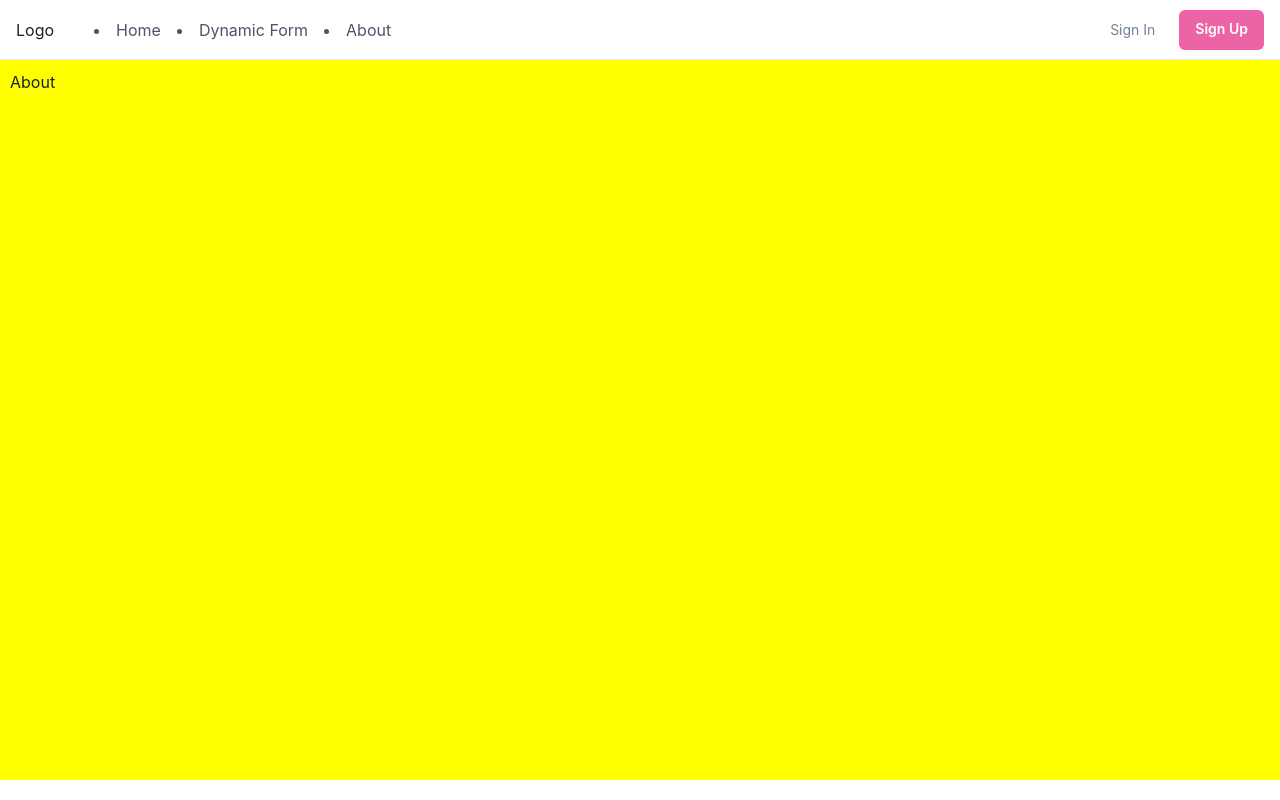
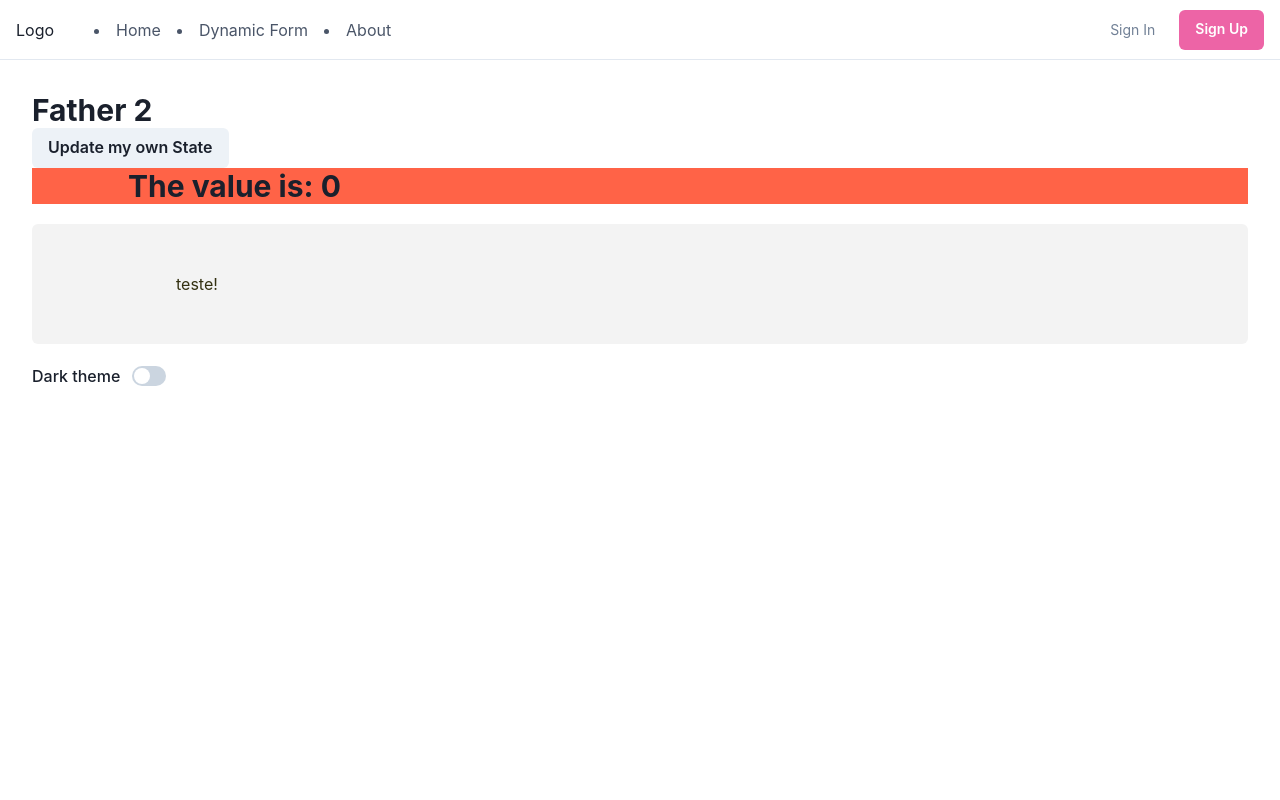
Before and after one commit to Arthurgallina1/study_playground, a React (Create React App) app: page /about in a window 1280 px wide. Built offline with nearby package versions, Linux system fonts and the light colour scheme.

Commit message:
add useCB, useMemo and memo

```diff
--- a/src/hooks/useQueryParams.js
+++ b/src/hooks/useQueryParams.js
@@ -23,7 +23,7 @@ export default function useQueryParams() {
     const urlSearchParams = new URLSearchParams(search)
     urlSearchParams.append(key, value)
     setParameters(Object.fromEntries(urlSearchParams.entries()))
-    window.history.replaceState(null, null, '?' + urlSearchParams.toString())
+    // window.history.replaceState(null, null, '?' + urlSearchParams.toString())
     push(`?${urlSearchParams.toString()}`)
   }
 
@@ -35,7 +35,7 @@ export default function useQueryParams() {
       urlSearchParams.append(key, value)
     }
     setParameters(Object.fromEntries(urlSearchParams.entries()))
-    window.history.replaceState(null, null, '?' + urlSearchParams.toString())
+    replace(`?${urlSearchParams.toString()}`)
   }
 
   return { parameters, getParams, addParam, setParams }
--- /dev/null
+++ b/src/pages/Perfo.js
@@ -0,0 +1,110 @@
+import React, { memo, useState, useCallback, useMemo } from 'react'
+import { Flex, Box } from '@chakra-ui/layout'
+import {
+  FormControl,
+  FormLabel,
+  Heading,
+  Switch,
+  Button,
+  Badge
+} from '@chakra-ui/react'
+
+export default function Perfo() {
+  const [counter, setCounter] = useState(0)
+  const [isThemeDark, setIsThemeDark] = useState(!true)
+
+  const handleClick = useCallback(() => {
+    setCounter((c) => c + 1)
+  }, [])
+
+  const handleThemeChange = () => {
+    console.log('olar')
+    setIsThemeDark((dark) => !dark)
+  }
+
+  //  const handleClick = useCallback(() => {
+  //     setCounter((c) => c + 1)
+  //   }, [])
+
+  return (
+    <Flex flexDirection="column" padding="8">
+      <Flex>
+        <Heading as="h2" size="lg">
+          Father 2
+        </Heading>
+      </Flex>
+      <Flex flexDirection="column">
+        <Filho1 handleClick={handleClick} />
+        <Filho2 counter={counter} />
+      </Flex>
+      <Flex flexDirection="column">
+        <Filho3 isThemeDark={isThemeDark} />
+        <Filho4 handleThemeChange={handleThemeChange} />
+      </Flex>
+    </Flex>
+  )
+}
+
+const Filho1 = memo(({ handleClick }) => {
+  console.log('rerender Filho 1 <<>>')
+  return (
+    <Box>
+      <Button onClick={handleClick}>Update my own State</Button>
+    </Box>
+  )
+})
+
+const Filho2 = ({ counter }) => {
+  //continua sendo re-render mas o calculo está rapido pois memoizado
+  const value = useMemo(() => heavyFormatCounter(counter), [counter])
+
+  console.log(' <<>> rerender Filho 2', counter, value)
+
+  return (
+    <Box px={24} bg="tomato">
+      <Heading as="h2" size="lg">
+        {value}
+      </Heading>
+    </Box>
+  )
+}
+
+const Filho3 = ({ isThemeDark }) => {
+  const themed = {
+    bg: isThemeDark ? '#333010' : '#F3F3F3',
+    color: isThemeDark ? '#F3F3F3' : '#333010'
+  }
+  console.log('rerender Filho 3 <<>>')
+  return (
+    <Box px="36" my="5" py="12" borderRadius="md" {...themed}>
+      teste!
+    </Box>
+  )
+}
+
+const Filho4 = ({ handleThemeChange }) => {
+  console.log('rerender Filho 4 <<>>')
+  return (
+    <Box>
+      <FormControl display="flex" alignItems="center">
+        <FormLabel htmlFor="email-alerts" mb="0">
+          Dark theme
+        </FormLabel>
+        <br />
+        <Switch
+          onChange={handleThemeChange}
+          colorScheme="telegram"
+          value="on"
+        />
+      </FormControl>
+    </Box>
+  )
+}
+
+const heavyFormatCounter = (value) => {
+  //   console.log('start heavy calc')
+  // 1000000000
+  for (let i = 0; i < 1000000000; i++) {}
+  //   console.log('finish heavy calc')
+  return `The value is: ${value}`
+}
--- a/src/routes/index.js
+++ b/src/routes/index.js
@@ -10,6 +10,7 @@ import { useSpring, animated, useTransition } from 'react-spring'
 
 import DynamicForm from '../components/DynamicForm'
 import Home from '../pages/Home'
+import Perfo from '../pages/Perfo'
 
 const animation = {
   from: {
@@ -34,12 +35,11 @@ export default function App() {
   const location = useLocation()
   const transitions = useTransition(location, animation)
 
-  // return transitions((props, item) => (
-  //  <animated.div style={{...props, width: '100%'}}>
-  return (
+  return transitions((props, item) => (
+    <animated.div style={{...props, width: '100%'}}>
       <Switch location={location}>
         <Route path="/about">
-        <About />
+          <Perfo />
         </Route>
         <Route path="/users">
           <Home />
@@ -48,20 +48,7 @@ export default function App() {
           <DynamicForm />
         </Route>
       </Switch>
+    </animated.div>
    )
-  //  </animated.div>
-  //  )
-  // );
+  );
 }
-
-// function Home() {
-//   return <div style={{ background: 'blue', padding: '10px', height: '90vh'}}>Home</div>;
-// }
-
-function About() {
-  return (
-    <div style={{ background: 'yellow', padding: '10px', height: '90vh' }}>
-      About
-    </div>
-  )
-}
```
Lines whose indentation alone changed are shown as unchanged.
